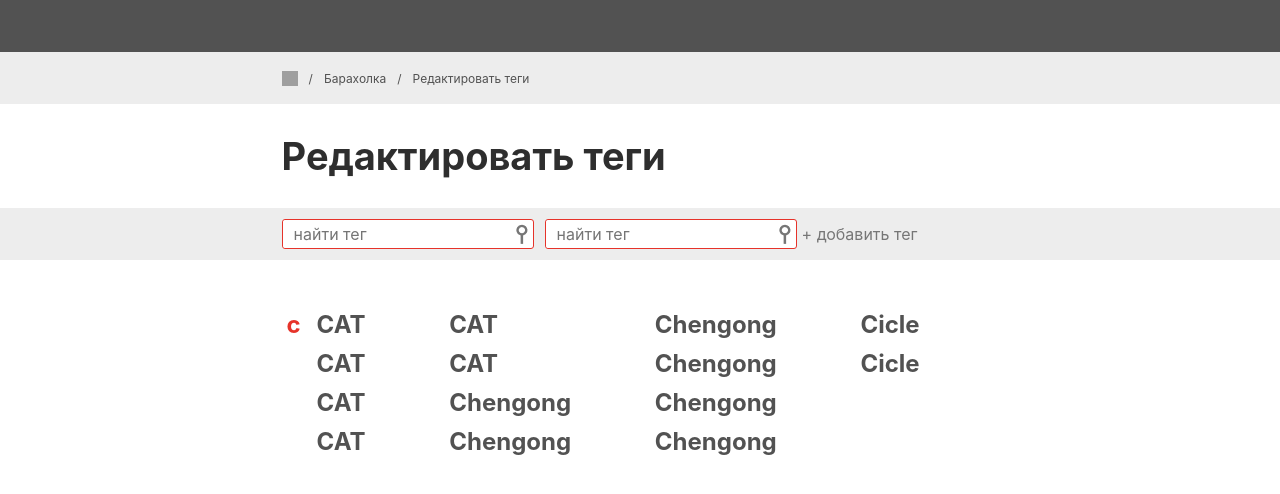
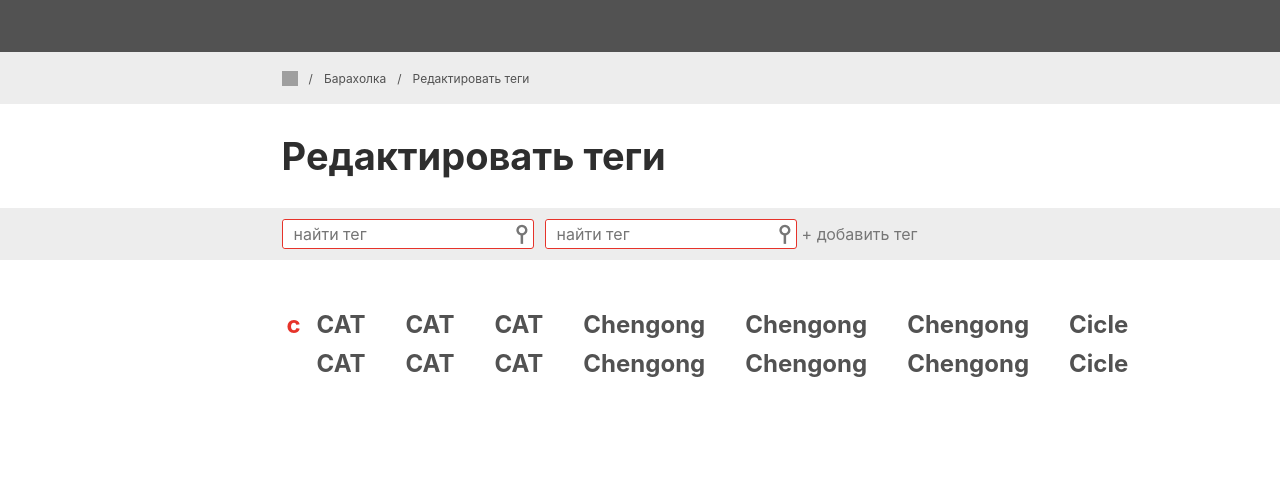
Before and after one commit to icebergcan/r-p-w, a React (Create React App) app: page / in a window 1280 px wide. Shown: the top 494 px of the page. Built offline with nearby package versions, Linux system fonts and the light colour scheme; grey boxes are pictures that could not be loaded.

Commit message:
third commit

```diff
--- a/src/App.js
+++ b/src/App.js
@@ -5,6 +5,14 @@ import Search from './search';
 import TagList from './tagList'
 
 function App() {
+
+  let sectionCount = '1fr 1fr'
+
+  let alphabetStyle = {
+    gridAutoFlow: 'column',
+    gridTemplateRows: sectionCount
+  };
+
   return (
 <>
     <header></header>
@@ -33,7 +41,7 @@ function App() {
       </div>
 
       <div class="tagBox content">
-        <div class="alphabet">
+        <div className="alphabet" style={alphabetStyle}>
           <TagList/>
         </div>
     </div>
--- a/src/style.css
+++ b/src/style.css
@@ -148,7 +148,7 @@ input {
   /* position: absolute; */
   width: 100%;
   display: grid;
-  grid-template-columns: (4, 1fr);
+  grid-template-columns: repeat(4, 1fr);
   grid-template-rows: repeat(4, 1fr);
   grid-auto-flow: column;
 
```
Also changed, not shown: src/tagList.js (+8 -6 lines).
